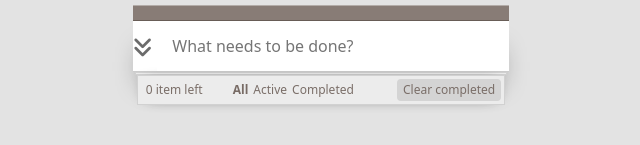
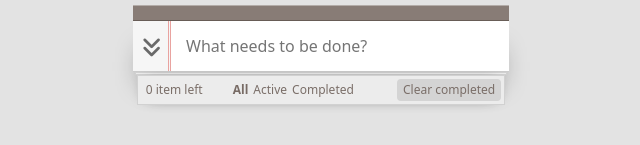
Before and after one commit to andreychalpiy/todos, a plain HTML site: page index.html in a window 1280 px wide. Shown: the part 187-332 px from the top of the page, 319-959 px from the left. Drawn offline with nearby package versions, Linux system fonts and the light colour scheme.

Commit message:
fix btn stile

```diff
--- a/todoStyle.css
+++ b/todoStyle.css
@@ -100,7 +100,7 @@ ul {
   background: #d4d4d4;
   margin: 3px;
 }
-.btn-add {
+.add-todo {
   cursor: pointer;
   background: #f6f6f6;
   width: 35px;
```
